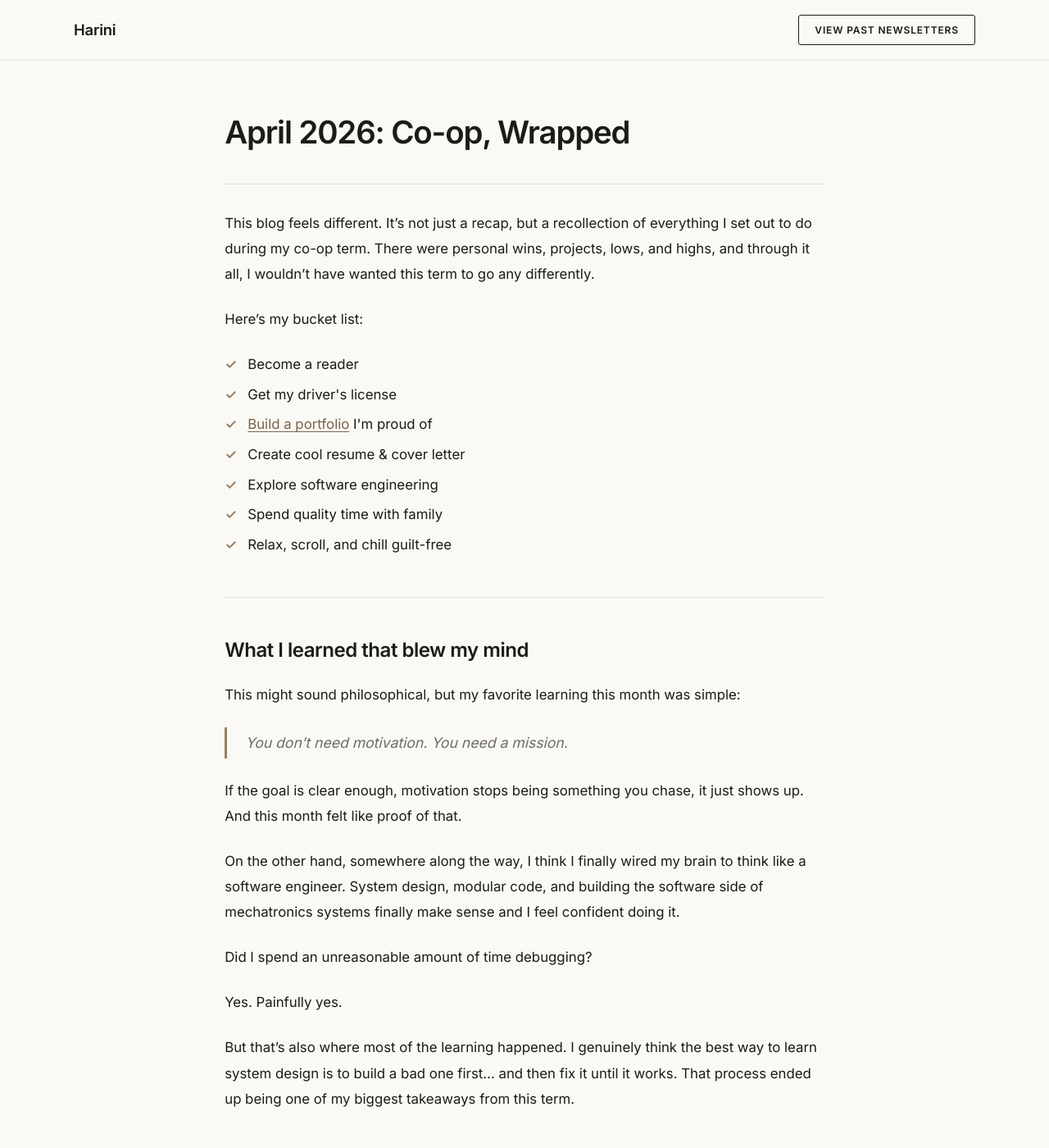
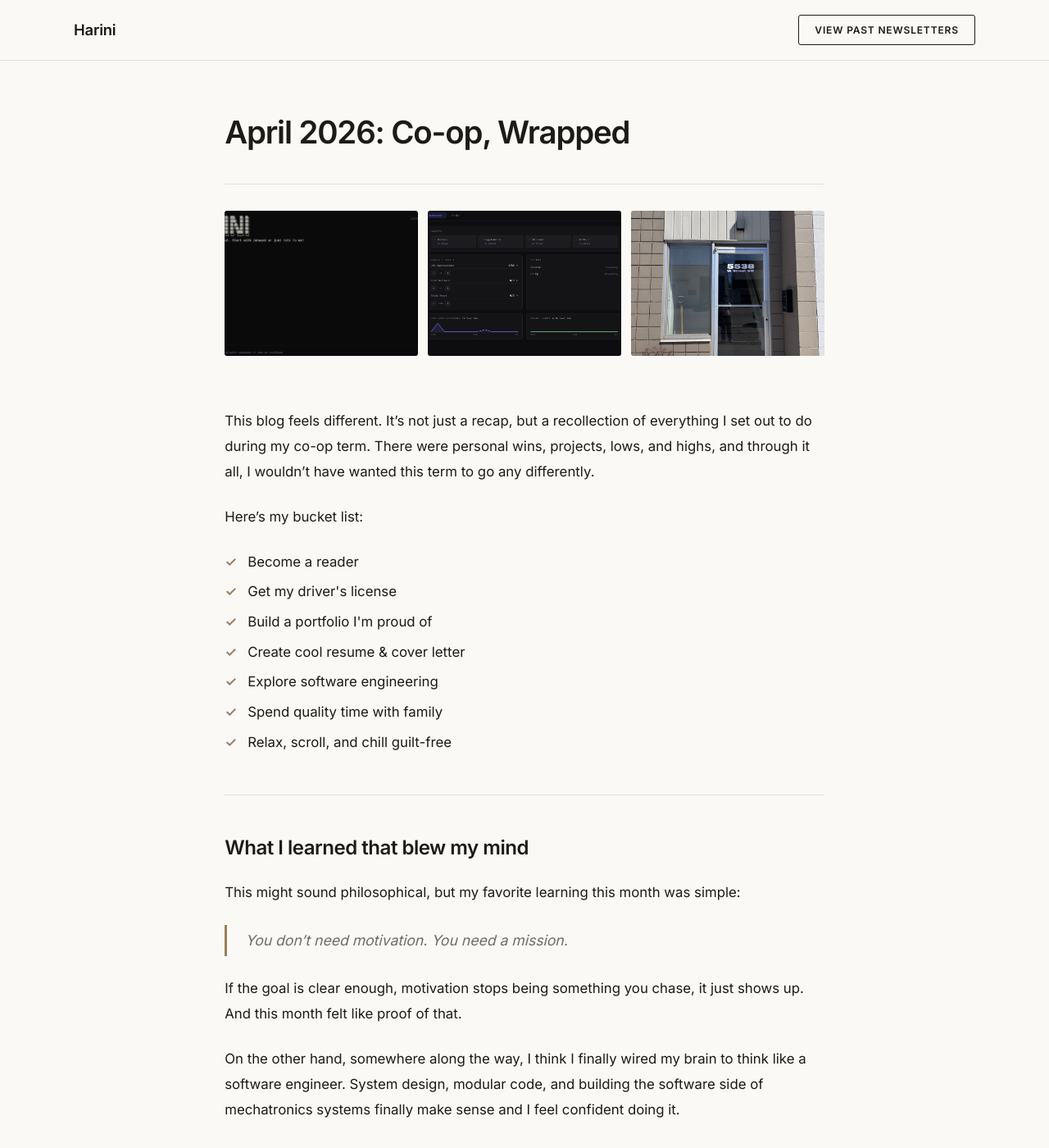
Before and after one commit to Harini-UW/harini.lol, a Jekyll site: the page built from _posts/2026-04-01-april-2026.md, in a window 1280 px wide and 1400 px high. Shown: the whole window at 82% size. Built offline with Jekyll 4.4.1, drawn with Linux system fonts in a browser that asks for light colours; some web fonts are replaced.

Commit message:
Show all post images in static row, remove portfolio checklist link

```diff
--- a/_layouts/post.html
+++ b/_layouts/post.html
@@ -7,6 +7,16 @@ layout: default
     <h1 class="post-page__title">{{ page.title }}</h1>
   </header>
 
+  {% if page.images %}
+  <div class="post-photos">
+    {% for image in page.images %}
+    <div class="post-photo">
+      <img src="{{ image.src | relative_url }}" alt="{{ image.alt }}" loading="lazy">
+    </div>
+    {% endfor %}
+  </div>
+  {% endif %}
+
   <div class="post-content">
     {{ content }}
   </div>
--- a/_posts/2026-04-01-april-2026.md
+++ b/_posts/2026-04-01-april-2026.md
@@ -18,7 +18,7 @@ Here's my bucket list:
 <ul class="checklist">
   <li>Become a reader</li>
   <li>Get my driver's license</li>
-  <li><a href="https://harini-uw-portfolio.vercel.app/">Build a portfolio</a> I'm proud of</li>
+  <li>Build a portfolio I'm proud of</li>
   <li>Create cool resume &amp; cover letter</li>
   <li>Explore software engineering</li>
   <li>Spend quality time with family</li>
--- a/assets/css/main.css
+++ b/assets/css/main.css
@@ -617,6 +617,37 @@ a {
   color: var(--color-text-muted);
 }
 
+.post-photos {
+  display: flex;
+  gap: 12px;
+  margin-bottom: var(--space-lg);
+}
+
+.post-photo {
+  flex: 1;
+  aspect-ratio: 4 / 3;
+  border-radius: var(--radius);
+  overflow: hidden;
+  background: var(--color-bg-subtle);
+}
+
+.post-photo img {
+  width: 100%;
+  height: 100%;
+  object-fit: cover;
+  display: block;
+}
+
+@media (max-width: 600px) {
+  .post-photos {
+    flex-direction: column;
+  }
+
+  .post-photo {
+    aspect-ratio: 16 / 9;
+  }
+}
+
 /* =============================================================
    Footer
    ============================================================= */
```
